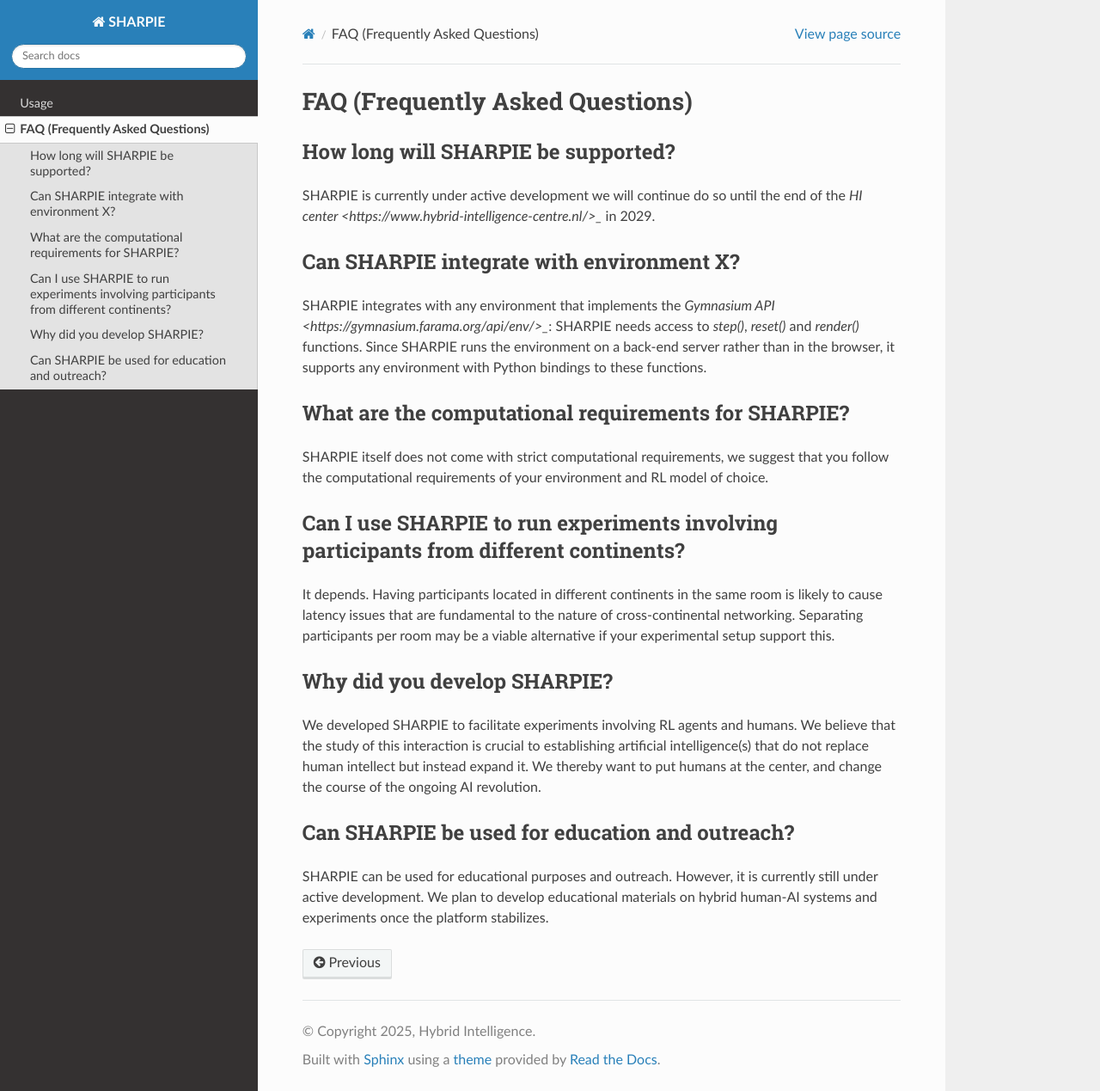
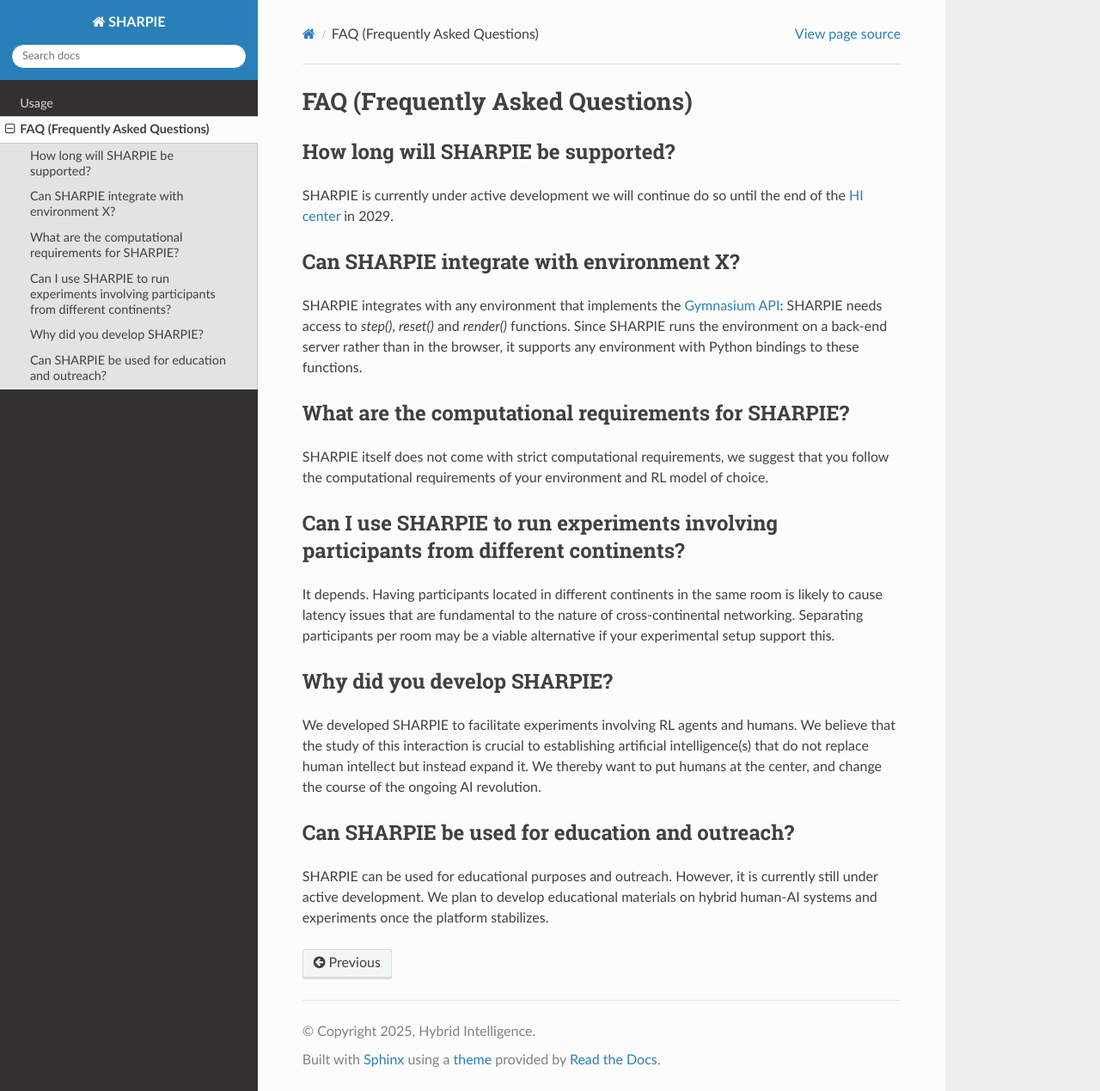
Before and after one commit to libgoncalv/sharpie-doc, a Sphinx documentation site: the page built from docs/source/faq.rst, in a window 1280 px wide and 1269 px high. Shown: the whole window at 86% size. Built offline with Sphinx 7.4.7 and the Read the Docs theme 3.1.0, drawn with Linux system fonts in a browser that asks for light colours; pages that are not in the unit, such as notebooks, are missing from menus.

Commit message:
Update faq.rst

```diff
--- a/docs/source/faq.rst
+++ b/docs/source/faq.rst
@@ -3,11 +3,11 @@ FAQ (Frequently Asked Questions)
 
 How long will SHARPIE be supported?
 --------------------------------
-SHARPIE is currently under active development we will continue do so until the end of the `HI center <https://www.hybrid-intelligence-centre.nl/>_` in 2029.
+SHARPIE is currently under active development we will continue do so until the end of the `HI center <https://www.hybrid-intelligence-centre.nl/>`_ in 2029.
 
 Can SHARPIE integrate with environment X?
 --------------------------------
-SHARPIE integrates with any environment that implements the `Gymnasium API <https://gymnasium.farama.org/api/env/>_`: SHARPIE needs access to `step()`, `reset()` and `render()` functions. Since SHARPIE runs the environment on a back-end server rather than in the browser, it supports any environment with Python bindings to these functions.
+SHARPIE integrates with any environment that implements the `Gymnasium API <https://gymnasium.farama.org/api/env/>`_: SHARPIE needs access to `step()`, `reset()` and `render()` functions. Since SHARPIE runs the environment on a back-end server rather than in the browser, it supports any environment with Python bindings to these functions.
 
 What are the computational requirements for SHARPIE?
 --------------------------------
```
